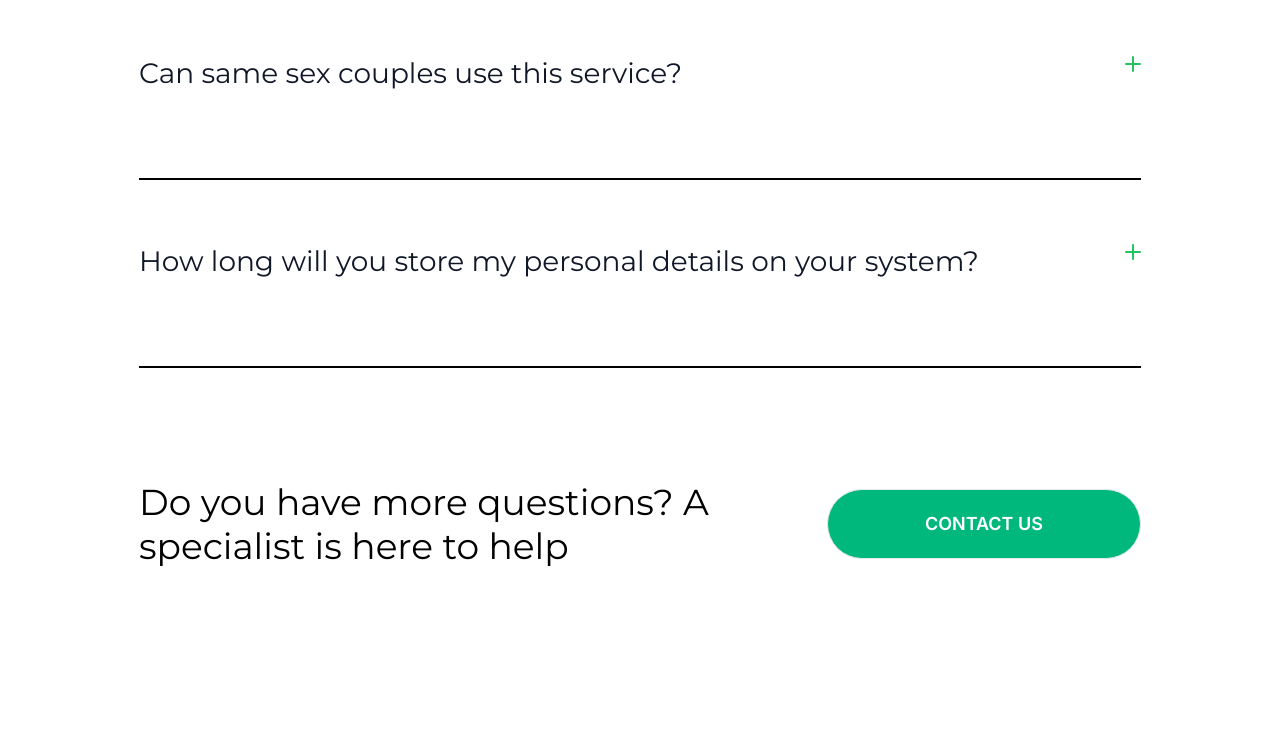
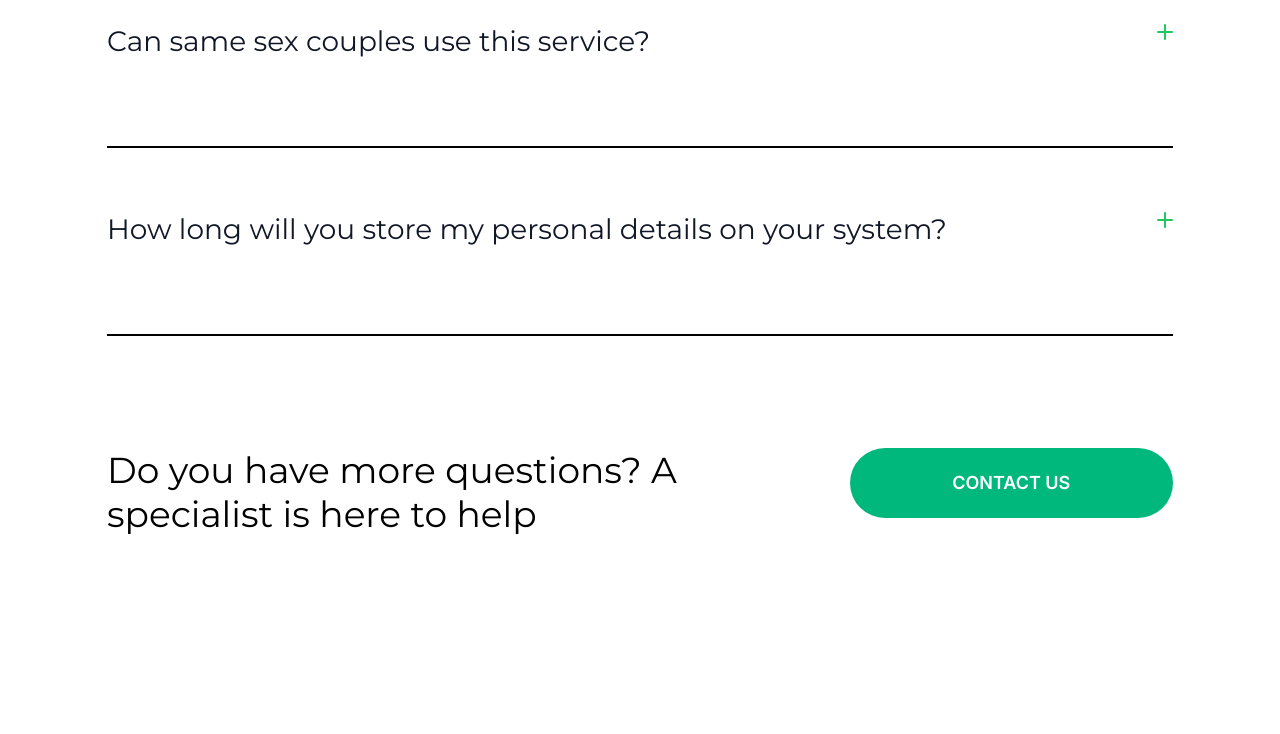
Before and after one commit to sleekidd/notaryproject, a React (Vite) app: page / in a window 1280 px wide. Shown: the part 4750-5484 px from the top of the page. Built offline with nearby package versions, Linux system fonts and the light colour scheme.

Commit message:
FAQ responsiveness

```diff
--- a/src/components/FAQ.jsx
+++ b/src/components/FAQ.jsx
@@ -1,26 +1,22 @@
 import React from "react";
 import Accordion from "./Accordion";
 import HorizontalLine from "./HorizontalLine";
+import "../styles/style.css";
 
 const FAQ = () => {
   return (
-
-    <div style={{ padding: '200px 0'}}>
-      <div class="flex items-center justify-center" style={{ paddingBottom: '64px'}}>
-          <div>
-            <p class="text-center section-title">Ask away. <br />
-<span>We have answers! </span></p>
+    <div className="faq-container">
+      <div className="section-title-container">
+        <p className="section-title">
+          Ask away. <br />
+          <span>We have answers! </span>
+        </p>
       </div>
-        </div>
-
-      <div className="flex items-center justify-center">
-        <div className="p-4 items-center justify-center" style={{ width: '1066px' }}>
-          <div className="p-4 items-center justify-center">
+      <div className="accordion-container">
+        <div className="accordion-content">
           <Accordion
             title="Will my name change instantly after using this service?"
-          answer="No! The processing time for a name change request varies depending on the specific company and occasionally the season; for example, passport updates might take longer in the summer months. It's important to note that you can initiate the change request only after obtaining your marriage certificate, decree absolute, or deed poll.
-
-          To facilitate the process and allow for multiple name change requests to be submitted simultaneously, it is advisable to have 3-4 authentic copies of your legal document on hand."
+            answer="No! The processing time for a name change request varies depending on the specific company and occasionally the season; for example, passport updates might take longer in the summer months. It's important to note that you can initiate the change request only after obtaining your marriage certificate, decree absolute, or deed poll. To facilitate the process and allow for multiple name change requests to be submitted simultaneously, it is advisable to have 3-4 authentic copies of your legal document on hand."
             isOpenByDefault={true}
           />
           <HorizontalLine />
@@ -43,16 +39,17 @@ const FAQ = () => {
 
 To facilitate the process and allow for multiple name change requests to be submitted simultaneously, it is advisable to have 3-4 authentic copies of your legal document on hand." />
 <HorizontalLine />
-  <div className="flex items-center justify-between" style={{ paddingTop: '80px' }}>
-      <p className="text-left" style={{ fontFamily: 'Montserrat', fontSize: '36px', fontWeight: '400', lineHeight: '44px' }}>Do you have more questions? A specialist is here to help</p>
-      <button className="py-2 px-4 border rounded-full" style={{ padding: '16px 94px', color: '#ffffff', backgroundColor: '#00B87C', borderRadius: '70px', height: '70px', width: '372px', fontFamily: 'Inter', fontWeight: '600', lineHeight: '22px', fontSize: '18px', textTransform: 'uppercase' }}>Contact Us</button>
+
+<div className="contact-section">
+        <p className="contact-text">
+          Do you have more questions? A specialist is here to help
+        </p>
+        <button className="contact-button">Contact Us</button>
+      </div>
+
         </div>
       </div>
     </div>
-      </div>
-
-    </div>
-
   );
 };
 
--- a/src/styles/style.css
+++ b/src/styles/style.css
@@ -107,3 +107,55 @@
       line-height: 34px;
     }
   }
+
+  .faq-container {
+    padding: 200px 0;
+  }
+
+  .section-title-container {
+    padding-bottom: 64px;
+  }
+
+  .section-title {
+    text-align: center;
+  }
+
+  .accordion-container {
+    display: flex;
+    justify-content: center;
+  }
+
+  .accordion-content {
+    width: 100%;
+    max-width: 1066px;
+  }
+
+  .contact-section {
+    display: flex;
+    justify-content: space-between;
+    padding-top: 80px;
+  }
+
+  .contact-text {
+    font-family: Montserrat;
+    font-size: 36px;
+    font-weight: 400;
+    line-height: 44px;
+    text-align: left;
+  }
+
+  .contact-button {
+    padding: 16px 94px;
+    color: #ffffff;
+    background-color: #00b87c;
+    border-radius: 70px;
+    height: 70px;
+    width: 372px;
+    font-family: Inter;
+    font-weight: 600;
+    font-size: 18px;
+    line-height: 22px;
+    text-transform: uppercase;
+    border: none;
+    cursor: pointer;
+  }
```
Lines whose indentation alone changed are shown as unchanged.
